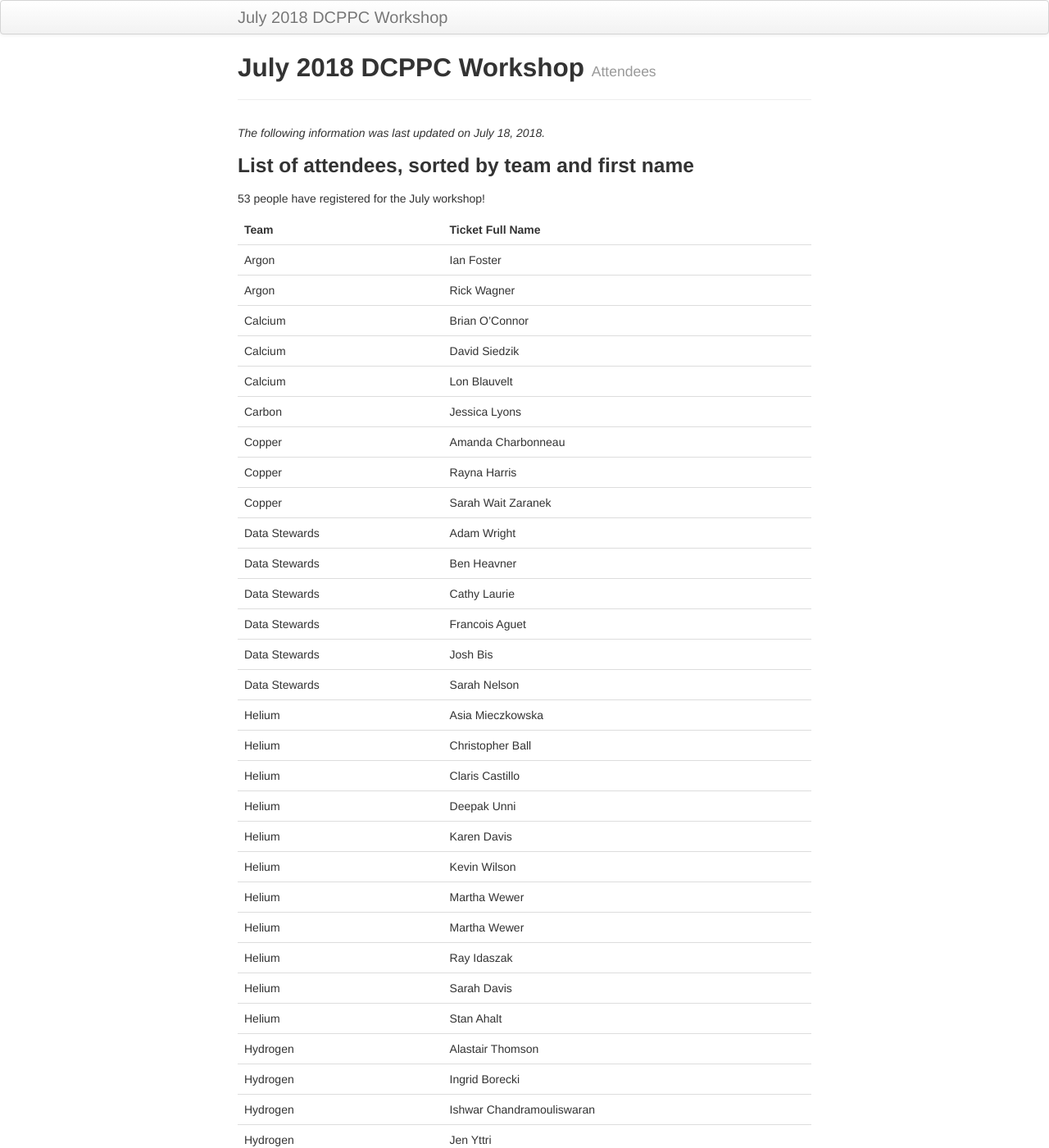
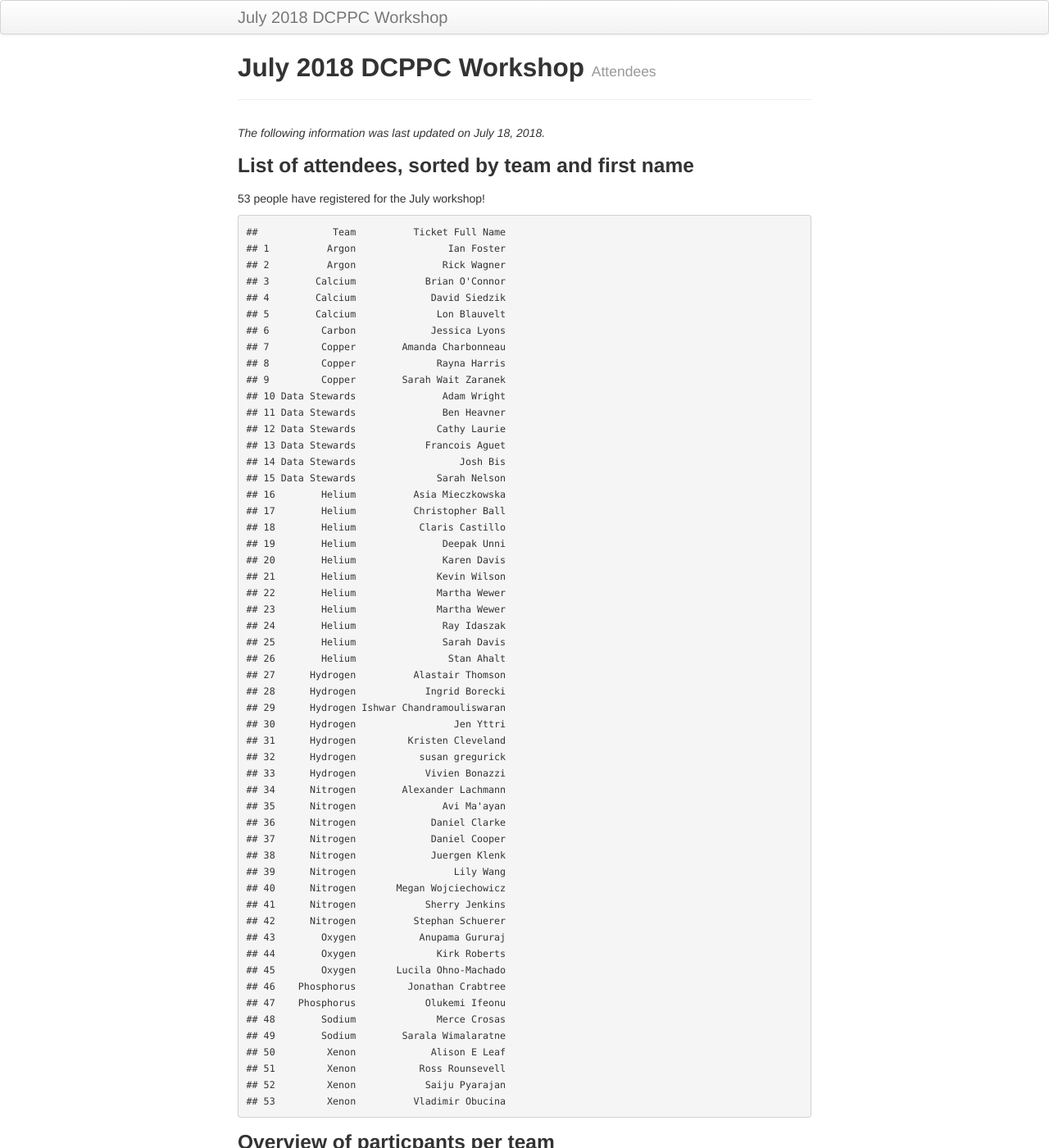
Before and after one commit to dcppc/2018-july-workshop, a Jekyll site: the page built from docs/attendees.md, in a window 1280 px wide and 1400 px high. Shown: the whole window at 82% size. Built offline with Jekyll 4.4.1, drawn with Linux system fonts in a browser that asks for light colours; some of the changed text lies outside the part shown.

Commit message:
back to non-kable format

```diff
--- a/docs/attendees.md
+++ b/docs/attendees.md
@@ -2,296 +2,82 @@
 layout: page
 title: July 2018 DCPPC Workshop
 tagline: Attendees
+
 ---
 
 *The following information was last updated on July 18, 2018.*
-
 
 ### List of attendees, sorted by team and first name
 
 53 people have registered for the July workshop!
 
-
-<table class="table table-stripped">
-<thead>
-<tr class="header">
-<th style="text-align: left;">Team</th>
-<th style="text-align: left;">Ticket Full Name</th>
-</tr>
-</thead>
-<tbody>
-<tr class="odd">
-<td style="text-align: left;">Argon</td>
-<td style="text-align: left;">Ian Foster</td>
-</tr>
-<tr class="even">
-<td style="text-align: left;">Argon</td>
-<td style="text-align: left;">Rick Wagner</td>
-</tr>
-<tr class="odd">
-<td style="text-align: left;">Calcium</td>
-<td style="text-align: left;">Brian O’Connor</td>
-</tr>
-<tr class="even">
-<td style="text-align: left;">Calcium</td>
-<td style="text-align: left;">David Siedzik</td>
-</tr>
-<tr class="odd">
-<td style="text-align: left;">Calcium</td>
-<td style="text-align: left;">Lon Blauvelt</td>
-</tr>
-<tr class="even">
-<td style="text-align: left;">Carbon</td>
-<td style="text-align: left;">Jessica Lyons</td>
-</tr>
-<tr class="odd">
-<td style="text-align: left;">Copper</td>
-<td style="text-align: left;">Amanda Charbonneau</td>
-</tr>
-<tr class="even">
-<td style="text-align: left;">Copper</td>
-<td style="text-align: left;">Rayna Harris</td>
-</tr>
-<tr class="odd">
-<td style="text-align: left;">Copper</td>
-<td style="text-align: left;">Sarah Wait Zaranek</td>
-</tr>
-<tr class="even">
-<td style="text-align: left;">Data Stewards</td>
-<td style="text-align: left;">Adam Wright</td>
-</tr>
-<tr class="odd">
-<td style="text-align: left;">Data Stewards</td>
-<td style="text-align: left;">Ben Heavner</td>
-</tr>
-<tr class="even">
-<td style="text-align: left;">Data Stewards</td>
-<td style="text-align: left;">Cathy Laurie</td>
-</tr>
-<tr class="odd">
-<td style="text-align: left;">Data Stewards</td>
-<td style="text-align: left;">Francois Aguet</td>
-</tr>
-<tr class="even">
-<td style="text-align: left;">Data Stewards</td>
-<td style="text-align: left;">Josh Bis</td>
-</tr>
-<tr class="odd">
-<td style="text-align: left;">Data Stewards</td>
-<td style="text-align: left;">Sarah Nelson</td>
-</tr>
-<tr class="even">
-<td style="text-align: left;">Helium</td>
-<td style="text-align: left;">Asia Mieczkowska</td>
-</tr>
-<tr class="odd">
-<td style="text-align: left;">Helium</td>
-<td style="text-align: left;">Christopher Ball</td>
-</tr>
-<tr class="even">
-<td style="text-align: left;">Helium</td>
-<td style="text-align: left;">Claris Castillo</td>
-</tr>
-<tr class="odd">
-<td style="text-align: left;">Helium</td>
-<td style="text-align: left;">Deepak Unni</td>
-</tr>
-<tr class="even">
-<td style="text-align: left;">Helium</td>
-<td style="text-align: left;">Karen Davis</td>
-</tr>
-<tr class="odd">
-<td style="text-align: left;">Helium</td>
-<td style="text-align: left;">Kevin Wilson</td>
-</tr>
-<tr class="even">
-<td style="text-align: left;">Helium</td>
-<td style="text-align: left;">Martha Wewer</td>
-</tr>
-<tr class="odd">
-<td style="text-align: left;">Helium</td>
-<td style="text-align: left;">Martha Wewer</td>
-</tr>
-<tr class="even">
-<td style="text-align: left;">Helium</td>
-<td style="text-align: left;">Ray Idaszak</td>
-</tr>
-<tr class="odd">
-<td style="text-align: left;">Helium</td>
-<td style="text-align: left;">Sarah Davis</td>
-</tr>
-<tr class="even">
-<td style="text-align: left;">Helium</td>
-<td style="text-align: left;">Stan Ahalt</td>
-</tr>
-<tr class="odd">
-<td style="text-align: left;">Hydrogen</td>
-<td style="text-align: left;">Alastair Thomson</td>
-</tr>
-<tr class="even">
-<td style="text-align: left;">Hydrogen</td>
-<td style="text-align: left;">Ingrid Borecki</td>
-</tr>
-<tr class="odd">
-<td style="text-align: left;">Hydrogen</td>
-<td style="text-align: left;">Ishwar Chandramouliswaran</td>
-</tr>
-<tr class="even">
-<td style="text-align: left;">Hydrogen</td>
-<td style="text-align: left;">Jen Yttri</td>
-</tr>
-<tr class="odd">
-<td style="text-align: left;">Hydrogen</td>
-<td style="text-align: left;">Kristen Cleveland</td>
-</tr>
-<tr class="even">
-<td style="text-align: left;">Hydrogen</td>
-<td style="text-align: left;">susan gregurick</td>
-</tr>
-<tr class="odd">
-<td style="text-align: left;">Hydrogen</td>
-<td style="text-align: left;">Vivien Bonazzi</td>
-</tr>
-<tr class="even">
-<td style="text-align: left;">Nitrogen</td>
-<td style="text-align: left;">Alexander Lachmann</td>
-</tr>
-<tr class="odd">
-<td style="text-align: left;">Nitrogen</td>
-<td style="text-align: left;">Avi Ma’ayan</td>
-</tr>
-<tr class="even">
-<td style="text-align: left;">Nitrogen</td>
-<td style="text-align: left;">Daniel Clarke</td>
-</tr>
-<tr class="odd">
-<td style="text-align: left;">Nitrogen</td>
-<td style="text-align: left;">Daniel Cooper</td>
-</tr>
-<tr class="even">
-<td style="text-align: left;">Nitrogen</td>
-<td style="text-align: left;">Juergen Klenk</td>
-</tr>
-<tr class="odd">
-<td style="text-align: left;">Nitrogen</td>
-<td style="text-align: left;">Lily Wang</td>
-</tr>
-<tr class="even">
-<td style="text-align: left;">Nitrogen</td>
-<td style="text-align: left;">Megan Wojciechowicz</td>
-</tr>
-<tr class="odd">
-<td style="text-align: left;">Nitrogen</td>
-<td style="text-align: left;">Sherry Jenkins</td>
-</tr>
-<tr class="even">
-<td style="text-align: left;">Nitrogen</td>
-<td style="text-align: left;">Stephan Schuerer</td>
-</tr>
-<tr class="odd">
-<td style="text-align: left;">Oxygen</td>
-<td style="text-align: left;">Anupama Gururaj</td>
-</tr>
-<tr class="even">
-<td style="text-align: left;">Oxygen</td>
-<td style="text-align: left;">Kirk Roberts</td>
-</tr>
-<tr class="odd">
-<td style="text-align: left;">Oxygen</td>
-<td style="text-align: left;">Lucila Ohno-Machado</td>
-</tr>
-<tr class="even">
-<td style="text-align: left;">Phosphorus</td>
-<td style="text-align: left;">Jonathan Crabtree</td>
-</tr>
-<tr class="odd">
-<td style="text-align: left;">Phosphorus</td>
-<td style="text-align: left;">Olukemi Ifeonu</td>
-</tr>
-<tr class="even">
-<td style="text-align: left;">Sodium</td>
-<td style="text-align: left;">Merce Crosas</td>
-</tr>
-<tr class="odd">
-<td style="text-align: left;">Sodium</td>
-<td style="text-align: left;">Sarala Wimalaratne</td>
-</tr>
-<tr class="even">
-<td style="text-align: left;">Xenon</td>
-<td style="text-align: left;">Alison E Leaf</td>
-</tr>
-<tr class="odd">
-<td style="text-align: left;">Xenon</td>
-<td style="text-align: left;">Ross Rounsevell</td>
-</tr>
-<tr class="even">
-<td style="text-align: left;">Xenon</td>
-<td style="text-align: left;">Saiju Pyarajan</td>
-</tr>
-<tr class="odd">
-<td style="text-align: left;">Xenon</td>
-<td style="text-align: left;">Vladimir Obucina</td>
-</tr>
-</tbody>
-</table>
+    ##             Team          Ticket Full Name
+    ## 1          Argon                Ian Foster
+    ## 2          Argon               Rick Wagner
+    ## 3        Calcium            Brian O'Connor
+    ## 4        Calcium             David Siedzik
+    ## 5        Calcium              Lon Blauvelt
+    ## 6         Carbon             Jessica Lyons
+    ## 7         Copper        Amanda Charbonneau
+    ## 8         Copper              Rayna Harris
+    ## 9         Copper        Sarah Wait Zaranek
+    ## 10 Data Stewards               Adam Wright
+    ## 11 Data Stewards               Ben Heavner
+    ## 12 Data Stewards              Cathy Laurie
+    ## 13 Data Stewards            Francois Aguet
+    ## 14 Data Stewards                  Josh Bis
+    ## 15 Data Stewards              Sarah Nelson
+    ## 16        Helium          Asia Mieczkowska
+    ## 17        Helium          Christopher Ball
+    ## 18        Helium           Claris Castillo
+    ## 19        Helium               Deepak Unni
+    ## 20        Helium               Karen Davis
+    ## 21        Helium              Kevin Wilson
+    ## 22        Helium              Martha Wewer
+    ## 23        Helium              Martha Wewer
+    ## 24        Helium               Ray Idaszak
+    ## 25        Helium               Sarah Davis
+    ## 26        Helium                Stan Ahalt
+    ## 27      Hydrogen          Alastair Thomson
+    ## 28      Hydrogen            Ingrid Borecki
+    ## 29      Hydrogen Ishwar Chandramouliswaran
+    ## 30      Hydrogen                 Jen Yttri
+    ## 31      Hydrogen         Kristen Cleveland
+    ## 32      Hydrogen           susan gregurick
+    ## 33      Hydrogen            Vivien Bonazzi
+    ## 34      Nitrogen        Alexander Lachmann
+    ## 35      Nitrogen               Avi Ma'ayan
+    ## 36      Nitrogen             Daniel Clarke
+    ## 37      Nitrogen             Daniel Cooper
+    ## 38      Nitrogen             Juergen Klenk
+    ## 39      Nitrogen                 Lily Wang
+    ## 40      Nitrogen       Megan Wojciechowicz
+    ## 41      Nitrogen            Sherry Jenkins
+    ## 42      Nitrogen          Stephan Schuerer
+    ## 43        Oxygen           Anupama Gururaj
+    ## 44        Oxygen              Kirk Roberts
+    ## 45        Oxygen       Lucila Ohno-Machado
+    ## 46    Phosphorus         Jonathan Crabtree
+    ## 47    Phosphorus            Olukemi Ifeonu
+    ## 48        Sodium              Merce Crosas
+    ## 49        Sodium        Sarala Wimalaratne
+    ## 50         Xenon             Alison E Leaf
+    ## 51         Xenon           Ross Rounsevell
+    ## 52         Xenon            Saiju Pyarajan
+    ## 53         Xenon          Vladimir Obucina
 
 ### Overview of particpants per team
 
-<table class="table table-stripped">
-<thead>
-<tr class="header">
-<th style="text-align: left;">Team</th>
-<th style="text-align: right;">n</th>
-</tr>
-</thead>
-<tbody>
-<tr class="odd">
-<td style="text-align: left;">Argon</td>
-<td style="text-align: right;">2</td>
-</tr>
-<tr class="even">
-<td style="text-align: left;">Calcium</td>
-<td style="text-align: right;">3</td>
-</tr>
-<tr class="odd">
-<td style="text-align: left;">Carbon</td>
-<td style="text-align: right;">1</td>
-</tr>
-<tr class="even">
-<td style="text-align: left;">Copper</td>
-<td style="text-align: right;">3</td>
-</tr>
-<tr class="odd">
-<td style="text-align: left;">Data Stewards</td>
-<td style="text-align: right;">6</td>
-</tr>
-<tr class="even">
-<td style="text-align: left;">Helium</td>
-<td style="text-align: right;">11</td>
-</tr>
-<tr class="odd">
-<td style="text-align: left;">Hydrogen</td>
-<td style="text-align: right;">7</td>
-</tr>
-<tr class="even">
-<td style="text-align: left;">Nitrogen</td>
-<td style="text-align: right;">9</td>
-</tr>
-<tr class="odd">
-<td style="text-align: left;">Oxygen</td>
-<td style="text-align: right;">3</td>
-</tr>
-<tr class="even">
-<td style="text-align: left;">Phosphorus</td>
-<td style="text-align: right;">2</td>
-</tr>
-<tr class="odd">
-<td style="text-align: left;">Sodium</td>
-<td style="text-align: right;">2</td>
-</tr>
-<tr class="even">
-<td style="text-align: left;">Xenon</td>
-<td style="text-align: right;">4</td>
-</tr>
-</tbody>
-</table>
+    ##             Team  n
+    ## 1          Argon  2
+    ## 2        Calcium  3
+    ## 3         Carbon  1
+    ## 4         Copper  3
+    ## 5  Data Stewards  6
+    ## 6         Helium 11
+    ## 7       Hydrogen  7
+    ## 8       Nitrogen  9
+    ## 9         Oxygen  3
+    ## 10    Phosphorus  2
+    ## 11        Sodium  2
+    ## 12         Xenon  4
```
